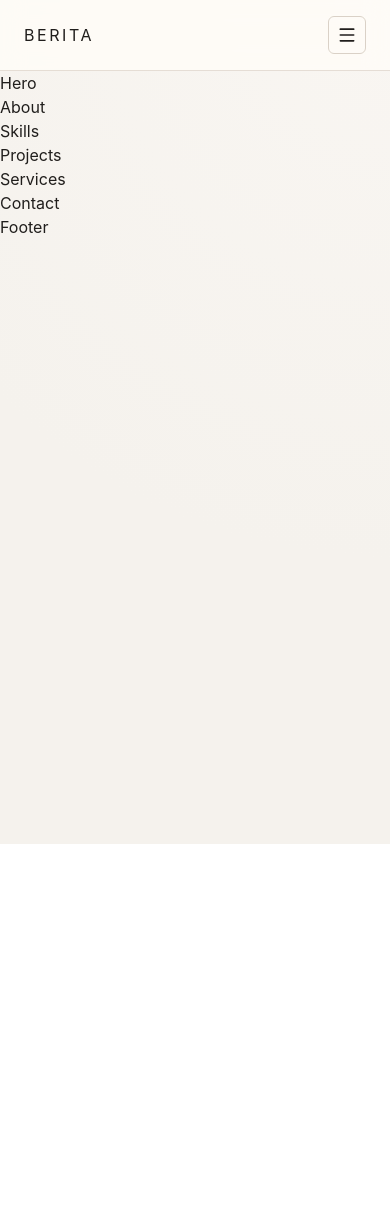
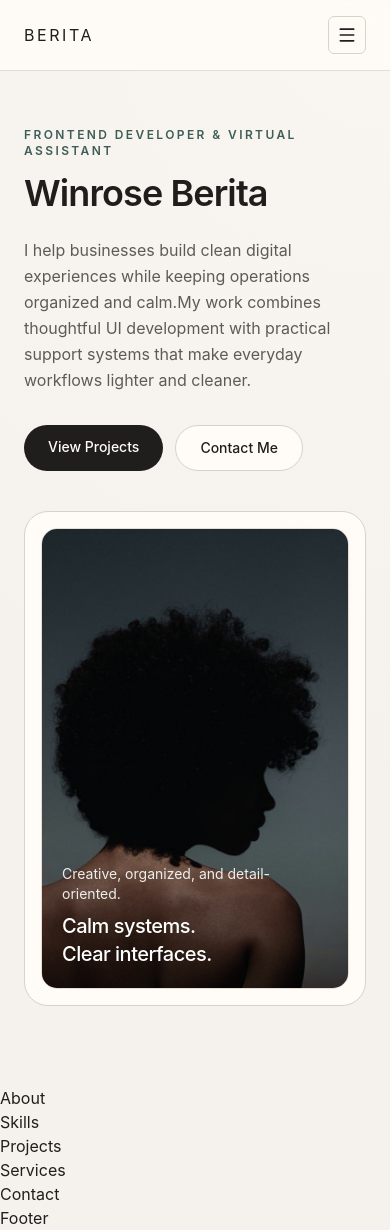
Before and after one commit to Berita-Winnie/berita-s_portfolio, a React (Vite) app in the folder berita-s_portfolio/: page / in a window 390 px wide. Before the commit the page ends 844 px from the top, so only its background shows below. Built offline with nearby package versions, Linux system fonts and the light colour scheme.

Commit message:
feat: complete hero section with responsive layout and styling

```diff
--- a/berita-s_portfolio/src/components/Hero.jsx
+++ b/berita-s_portfolio/src/components/Hero.jsx
@@ -1,7 +1,63 @@
-import React from 'react'
+import beritaImage from '../assets/berita-profile.png'
 
 const Hero = () => {
-  return <div>Hero</div>
+  return (
+    <section
+      id="home"
+      className="relative mx-auto w-full max-w-6xl overflow-hidden  px-6 pb-20 pt-14 lg:px-10 lg:pt-20"
+    >
+      <div className=" grid items-end gap-10 lg:grid-cols-[1.2fr_0.8fr] lg:gap-14">
+        <div>
+          <p className="mb-4 text-xs font-semibold uppercase tracking-[0.2em]  text-[var(--accent)]">
+            Frontend Developer & Virtual Assistant
+          </p>
+          <h1 className="text-4xl font-semibold leading-[1.05] tracking-tight md:text-6xl">
+            Winrose Berita
+          </h1>
+          <p className="mt-6 max-w-xl text-base  leading-relaxed  text-[var(--text-muted)] md:text-lg">
+            I help businesses build clean digital experiences while keeping
+            operations organized and calm.My work combines thoughtful UI
+            development with practical support systems that make everyday
+            workflows lighter and cleaner.
+          </p>
+          <div className="mt-8 flex flex-wrap gap-3">
+            <a
+              href="#projects"
+              className="rounded-full bg-[var(--text)] px-6 py-3 text-sm font-medium text-[var(--surface)] transition duration-300 hover:-translate-y-0.5 hover:bg-[var(--accent)]  "
+            >
+              View Projects
+            </a>
+            <a
+              href="#contact"
+              className="rounded-full border border-[var(--line)] bg-[var(--surface)] px-6 py-3 text-sm font-medium transition duration-300 hover:-translate-y-0.5  hover:border-[var(--accent)] hover:text-[var(--accent)]  "
+            >
+              Contact Me
+            </a>
+          </div>
+        </div>
+        <div className="relative min-h-[260px] rounded-3xl border border-[var(--line)] bg-[var(--surface)]  p-4 md:min-h-[320px] md:p-6 ">
+          <div className="absolute right-8 top-8 h-20 w-20 rounded-full bg-[var(--accent-soft)] blur-md " />
+          <div className="relative h-full overflow-hidden rounded-2xl border border-[var(--line)]/70 ">
+            <img
+              src={beritaImage}
+              alt="Winrose Berita portrait"
+              className="relative h-full min-h-[280px] w-full object-cover object-center transition duration-500 hover:scale-[1.02] "
+            />
+            <div className="absolute inset-x-0 bottom-0 bg-gradient-to-t from-black/55 via-black/20 to-transparent p-5">
+              <p className="text-sm text-white/90">
+                Creative, organized, and detail-oriented.
+              </p>
+              <p className="mt-2 text-xl font-medium  tracking-tight text-white md:text-2xl">
+                Calm systems.
+                <br />
+                Clear interfaces.
+              </p>
+            </div>
+          </div>
+        </div>
+      </div>
+    </section>
+  )
 }
 
 export default Hero
--- a/berita-s_portfolio/src/components/NavBar.jsx
+++ b/berita-s_portfolio/src/components/NavBar.jsx
@@ -5,7 +5,6 @@ import { Menu, X } from 'lucide-react'
 const NavBar = () => {
   const [isMenuOpen, setIsMenuOpen] = useState(false)
   return (
-    <div>
     <header className="sticky top-0 z-50 border-b border-[var(--line)]/70  bg-[var(--surface)]/80 backdrop-blur-md">
       <nav className="mx-auto flex w-full max-w-6xl items-center justify-between px-6 py-4 lg:px-10">
         <a
@@ -52,7 +51,6 @@ const NavBar = () => {
         </div>
       ) : null}
     </header>
-    </div>
   )
 }
 
```
Also changed, not shown: berita-s_portfolio/src/assets/berita-profile.png (added). Lines whose indentation alone changed are shown as unchanged.
